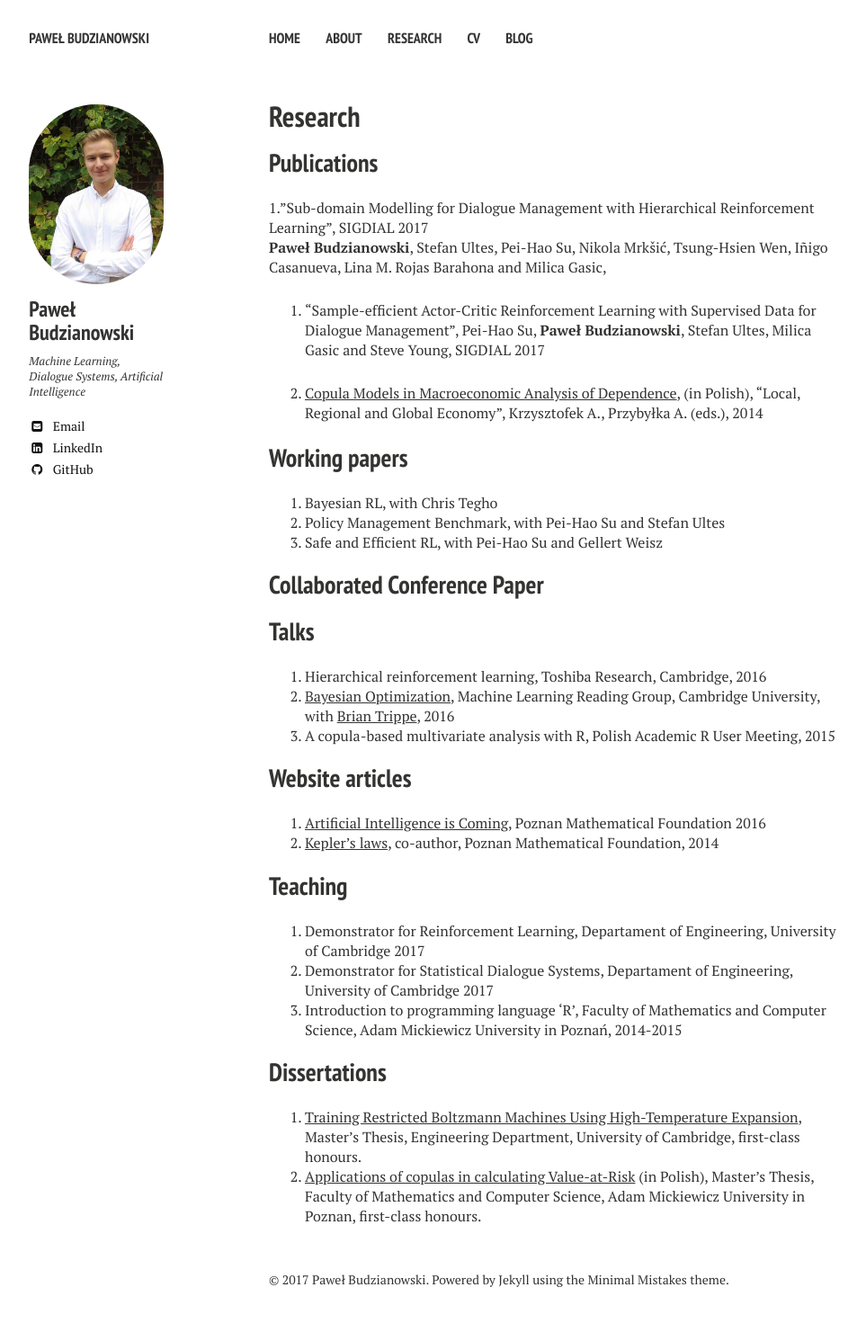
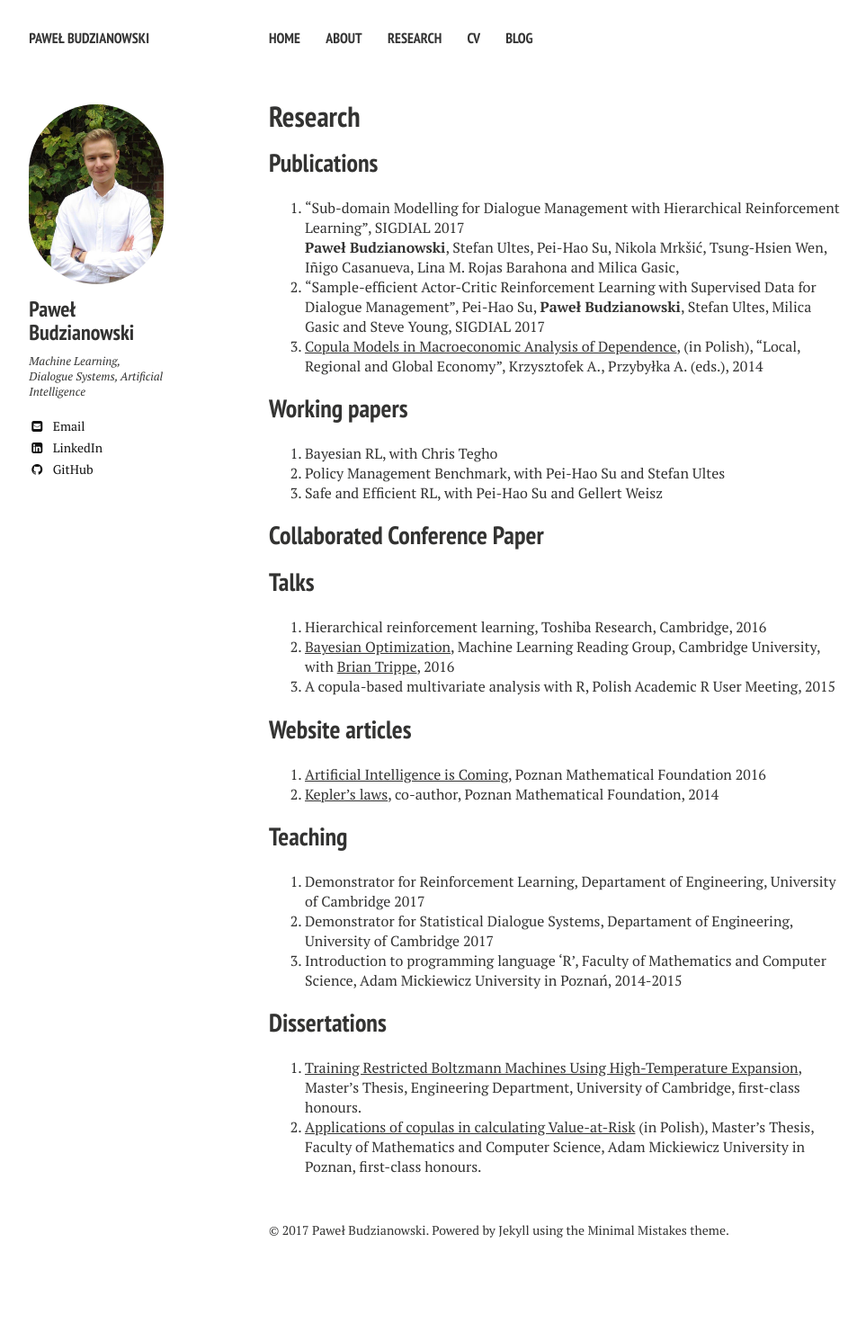
Before and after one commit to pawel-polyai/budzianowski.github.io, a Jekyll site: the page built from research.md, in a window 1280 px wide. Shown: the whole page at 90% size, without its empty margins (21-984 px from the left). Built offline with Jekyll 4.4.1, drawn with Linux system fonts in a browser that asks for light colours; nearby versions of some CDN libraries; after the commit the page ends 1426 px from its top, so only the background shows below that.

Commit message:
Create research.md

```diff
--- a/research.md
+++ b/research.md
@@ -8,12 +8,13 @@ comments: false
 ---
 
 ## Publications
-1."Sub-domain Modelling for Dialogue Management with Hierarchical Reinforcement Learning", SIGDIAL 2017
+3. "Sub-domain Modelling for Dialogue Management with Hierarchical Reinforcement Learning", SIGDIAL 2017
 <br />
 <b>Paweł Budzianowski</b>, Stefan Ultes, Pei-Hao Su, Nikola Mrkšić, Tsung-Hsien Wen, Iñigo Casanueva, Lina M. Rojas Barahona and Milica Gasic,
+<br />
 2. "Sample-efficient Actor-Critic Reinforcement Learning with Supervised Data for Dialogue Management", Pei-Hao Su, <b>Paweł Budzianowski</b>, Stefan Ultes, Milica Gasic and Steve Young, SIGDIAL 2017
-
-3. [Copula Models in Macroeconomic Analysis of Dependence](http://www.atwydawnictwo.pl/katalog-ksiazek/ekonomiaizarzadzanie/item/115-ekonomia-w-ujeciu-globalnym-regionalnym-i-lokalnym), (in Polish), "Local, Regional and Global Economy", Krzysztofek A., Przybyłka A. (eds.), 2014
+<br />
+1. [Copula Models in Macroeconomic Analysis of Dependence](http://www.atwydawnictwo.pl/katalog-ksiazek/ekonomiaizarzadzanie/item/115-ekonomia-w-ujeciu-globalnym-regionalnym-i-lokalnym), (in Polish), "Local, Regional and Global Economy", Krzysztofek A., Przybyłka A. (eds.), 2014
 
 ## Working papers
 1. Bayesian RL, with Chris Tegho
```
